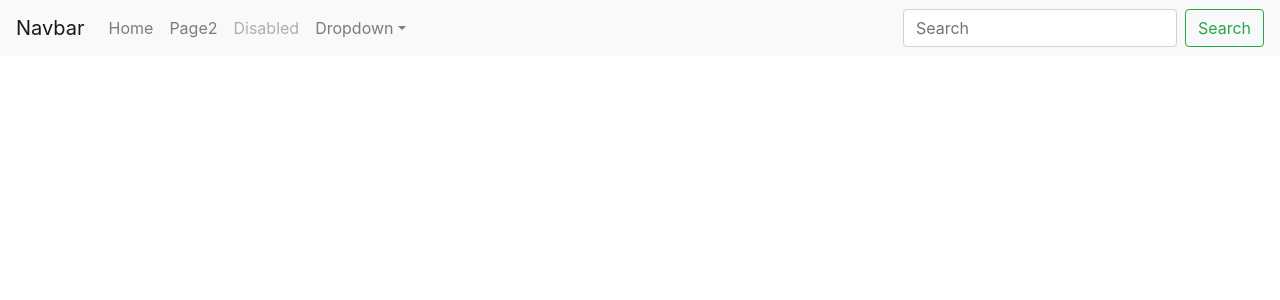
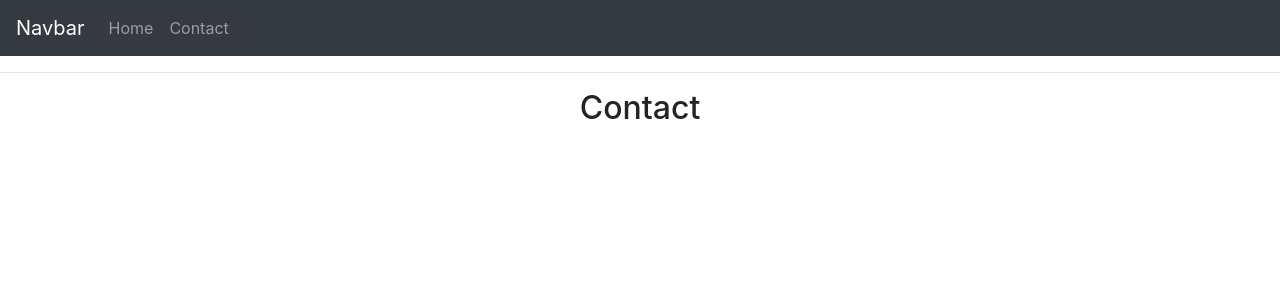
Before and after one commit to Bandaggao/personalWebsite, a React (Create React App) app: page /contact in a window 1280 px wide. Shown: the top 300 px of the page. Built offline with nearby package versions, Linux system fonts and the light colour scheme.

Commit message:
Initial NavBar and Pages

```diff
--- a/package.json
+++ b/package.json
@@ -6,6 +6,7 @@
     "bootstrap": "^4.1.3",
     "react": "^16.6.3",
     "react-dom": "^16.6.3",
+    "react-router-dom": "^4.3.1",
     "react-scripts": "2.1.1"
   },
   "scripts": {
--- /dev/null
+++ b/src/pages/Contact.js
@@ -0,0 +1,13 @@
+import React, { Component } from 'react';
+
+class Contact extends Component {
+  render() {
+    return (
+        <div>
+          <h2>Contact</h2>
+        </div>
+    );
+  }
+}
+
+export default Contact;
--- /dev/null
+++ b/src/pages/Home.js
@@ -0,0 +1,13 @@
+import React, { Component } from 'react';
+
+class Home extends Component {
+  render() {
+    return (
+        <div>
+          <h2>Home</h2>
+        </div>
+    );
+  }
+}
+
+export default Home;
--- a/src/shared/NavDropdown.js
+++ b/src/shared/NavDropdown.js
@@ -1,3 +1,4 @@
+import React from 'react'
 class NavDropdown extends React.Component {
   constructor(props) {
     super(props);
@@ -27,3 +28,5 @@ class NavDropdown extends React.Component {
     )
   }
 }
+
+export default NavDropdown
--- a/src/shared/nav.js
+++ b/src/shared/nav.js
@@ -1,53 +1,14 @@
-import React from 'react';
 
-const NavItem = props => {
-  const pageURI = window.location.pathname+window.location.search
-  const liClassName = (props.path === pageURI) ? "nav-item active" : "nav-item";
-  const aClassName = props.disabled ? "nav-link disabled" : "nav-link"
-  return (
-    <li className={liClassName}>
-      <a href={props.path} className={aClassName}>
-        {props.name}
-        {(props.path === pageURI) ? (<span className="sr-only">(current)</span>) : ''}
-      </a>
-    </li>
-  );
-}
+import React, { Component } from 'react';
+import { BrowserRouter as Router, Switch, Route, Link } from 'react-router-dom';
+import Home from '../pages/Home';
+// import About from './components/About';
+import Contact from '../pages/Contact';
 
 
 
-class NavDropdown extends React.Component {
-  constructor(props) {
-    super(props);
-    this.state = {
-      isToggleOn: false
-    };
-  }
-  showDropdown(e) {
-    e.preventDefault();
-    this.setState(prevState => ({
-      isToggleOn: !prevState.isToggleOn
-    }));
-  }
-  render() {
-    const classDropdownMenu = 'dropdown-menu' + (this.state.isToggleOn ? ' show' : '')
-    return (
-      <li className="nav-item dropdown">
-        <a className="nav-link dropdown-toggle" href="/" id="navbarDropdown" role="button" data-toggle="dropdown"
-          aria-haspopup="true" aria-expanded="false"
-          onClick={(e) => {this.showDropdown(e)}}>
-          {this.props.name}
-        </a>
-        <div className={classDropdownMenu} aria-labelledby="navbarDropdown">
-          {this.props.children}
-        </div>
-      </li>
-    )
-  }
-}
 
-
-class Nav extends React.Component {
+class Nav extends Component {
   constructor(props){
     super(props);
     this.state ={
@@ -56,43 +17,45 @@ class Nav extends React.Component {
   }
   showToggle(e) {
     e.preventDefault();
-    this.setState(prevState =>({
-      toggleShow: !prevState.toggleShow
+    this.setState(({
+      toggleShow: !this.state.toggleShow
     }));
-
+    console.log(this.state.toggleShow)
   }
   render() {
     return (
-      <nav className="navbar navbar-expand-lg navbar-light bg-light">
-        <a className="navbar-brand" href="/">Navbar</a>
-        <button className="navbar-toggler" type="button" data-toggle="collapse" data-target="#navbarSupportedContent" aria-controls="navbarSupportedContent" aria-expanded="false" aria-label="Toggle navigation"
-          onClick={(e) => {this.showToggle(e)}}
-        >
-          <span className="navbar-toggler-icon"></span>
-        </button>
 
-        <div className="collapse navbar-collapse" id="navbarSupportedContent">
+
+
+    <Router>
+        <div>
+          <nav className="navbar navbar-expand-lg navbar-dark bg-dark">
+      <a className="navbar-brand" href="/">Navbar</a>
+      <button className={this.state.toggleShow === true ? "navbar-toggler collapsed" : "navbar-toggler"} type="button" data-toggle="collapse" data-target="#navbarSupportedContent" aria-controls="navbarSupportedContent"
+      aria-expanded={this.state.toggleShow === true ? "true" : "false"} aria-label="Toggle navigation"
+        onClick={(e) => {this.showToggle(e)}}>
+        <span className="navbar-toggler-icon"></span>
+      </button>
+      <div className={this.state.toggleShow === true ? "collapse navbar-collapse show" : "collapse navbar-collapse" } id="navbarSupportedContent">
           <ul className="navbar-nav mr-auto">
+          <ul className="navbar-nav mr-auto">
+            <li className ><Link to={'/'} className="nav-link"> Home </Link></li>
+            <li><Link to={'/contact'} className="nav-link">Contact</Link></li>
+            {/* <li><Link to={'/about'} className="nav-link">About</Link></li> */}
+          </ul>
+          </ul>
+          </div>
+          </nav>
+          <hr />
+          <Switch>
+              <Route exact path='/' component={Home} />
+              <Route path='/contact' component={Contact} />
+              {/* <Route path='/about' component={About} /> */}
+          </Switch>
+        </div>
+      </Router>
 
-            <NavItem path="/" name="Home" />
-            <NavItem path="/page2" name="Page2" />
-            <NavItem path="/page3" name="Disabled" disabled="true" />
-
-              <NavDropdown name="Dropdown">
-                <a className="dropdown-item" href="/">Action</a>
-                <a className="dropdown-item" href="/">Another action</a>
-                <div className="dropdown-divider"></div>
-                <a className="dropdown-item" href="/">Something else here</a>
-              </NavDropdown>
-
-          </ul>
-          <form className="form-inline my-2 my-lg-0">
-            <input className="form-control mr-sm-2" type="search" placeholder="Search" aria-label="Search" />
-            <button className="btn btn-outline-success my-2 my-sm-0" type="submit">Search</button>
-          </form>
-        </div>
-      </nav>
-    )
+    );
   }
 }
 
```
Also changed, not shown: src/shared/ActiveNavItem.js (+11 -6 lines), 1 other file (tests, documents, lock files or other folders).
